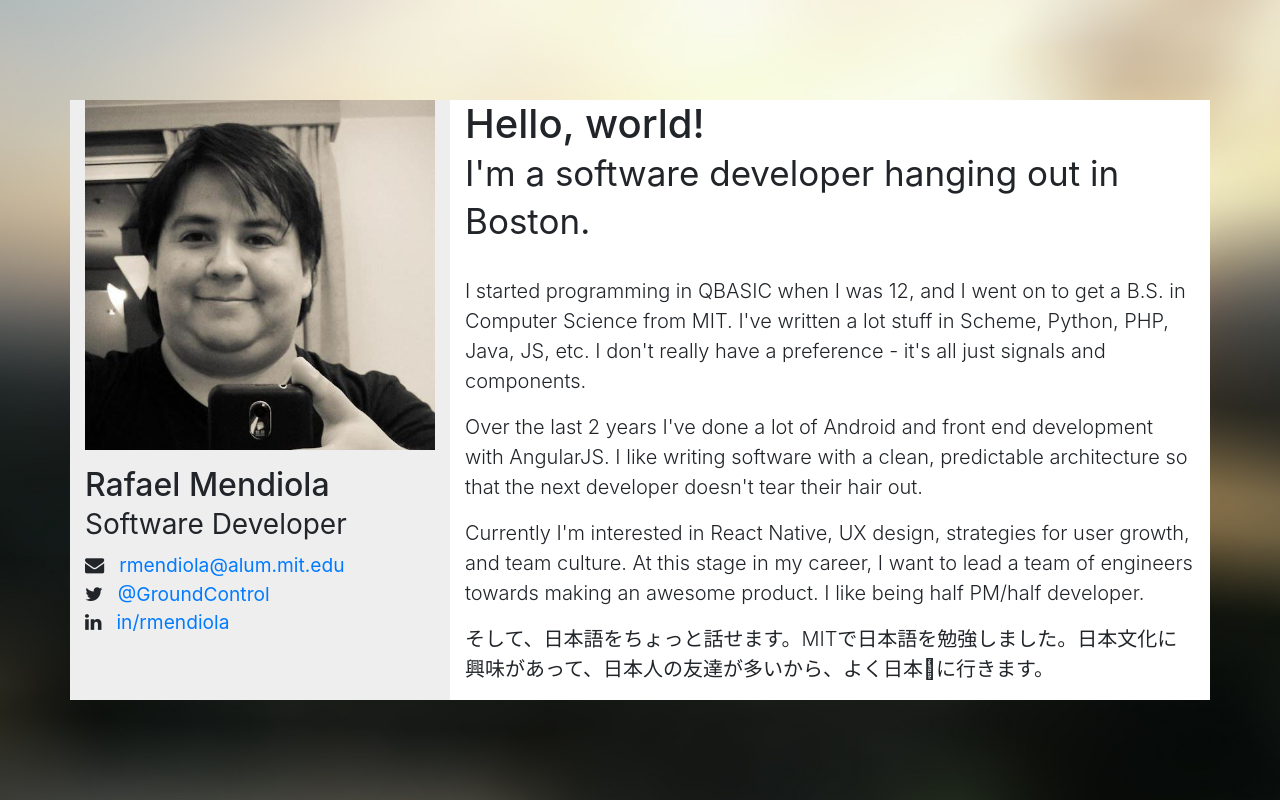
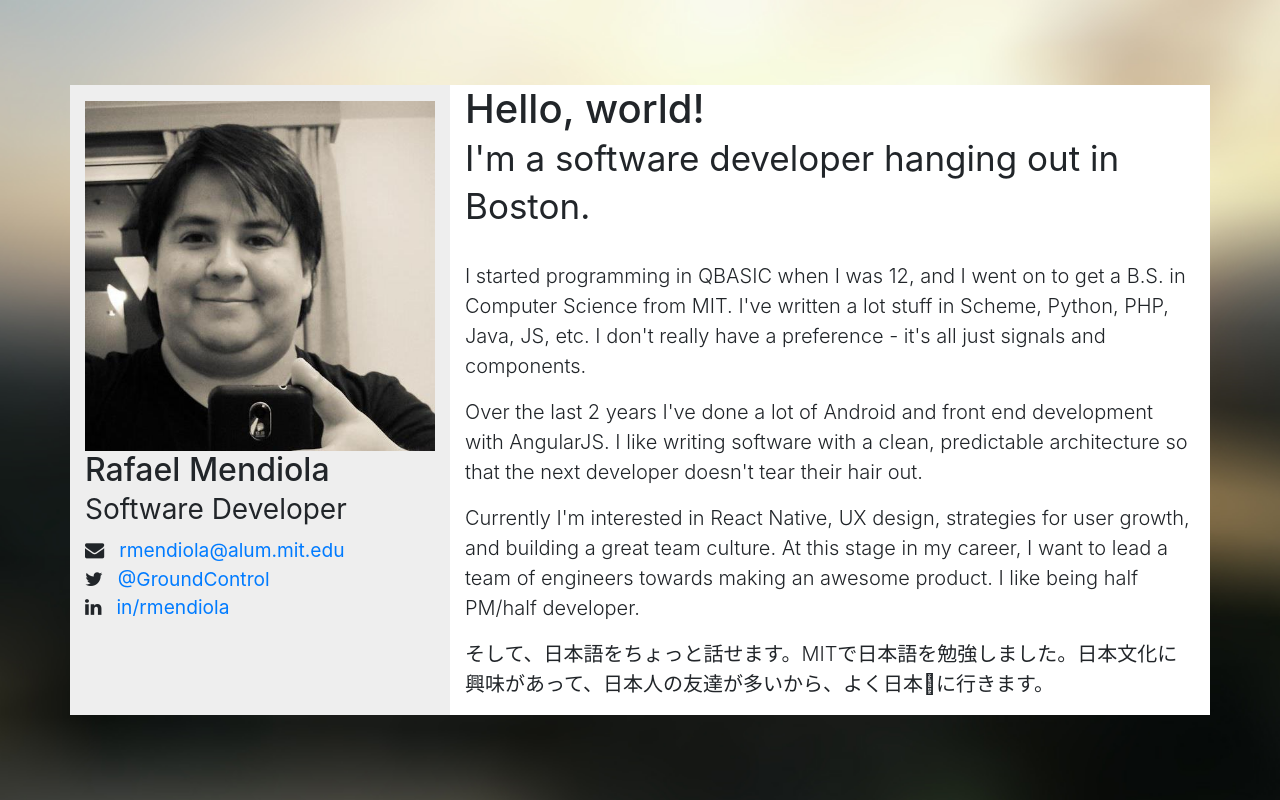
Before and after one commit to dslounge/dslounge.github.io, a website: page index.html in a window 1280 px wide. Drawn offline with nearby package versions, Linux system fonts and the light colour scheme.

Commit message:
style/text changes.

```diff
--- a/css/styles.css
+++ b/css/styles.css
@@ -35,14 +35,16 @@ body{
 
 .info-column {
   background-color: #EEE;
+  padding-bottom:.2em;
 }
 
 .profile-image{
   width:100%;
+  margin-top:1em;
 }
 
 .link-list {
-    font-size: 120%;
+  font-size: 120%;
 }
 
 .link-list i{
--- a/index.html
+++ b/index.html
@@ -35,11 +35,9 @@
   <div class="container">
     <div class="row">
       <div class="col-sm-4 info-column">
-        <p>
         <img
           class="img-rounded profile-image"
           src="img/profile.jpg" />
-        </p>
         <h2>Rafael Mendiola<br><small>Software Developer</small></h2>
         <ul class="list-unstyled link-list">
           <li>
@@ -66,7 +64,7 @@
           Over the last 2 years I've done a lot of Android and front end development with AngularJS. I like writing software with a clean, predictable architecture so that the next developer doesn't tear their hair out.
         </p>
         <p class="lead">
-          Currently I'm interested in React Native, UX design, strategies for user growth, and team culture.
+          Currently I'm interested in React Native, UX design, strategies for user growth, and building a great team culture.
           At this stage in my career, I want to lead a team of engineers towards making an awesome product. I like being half PM/half developer.
         </p>
         <p class="lead">
```
